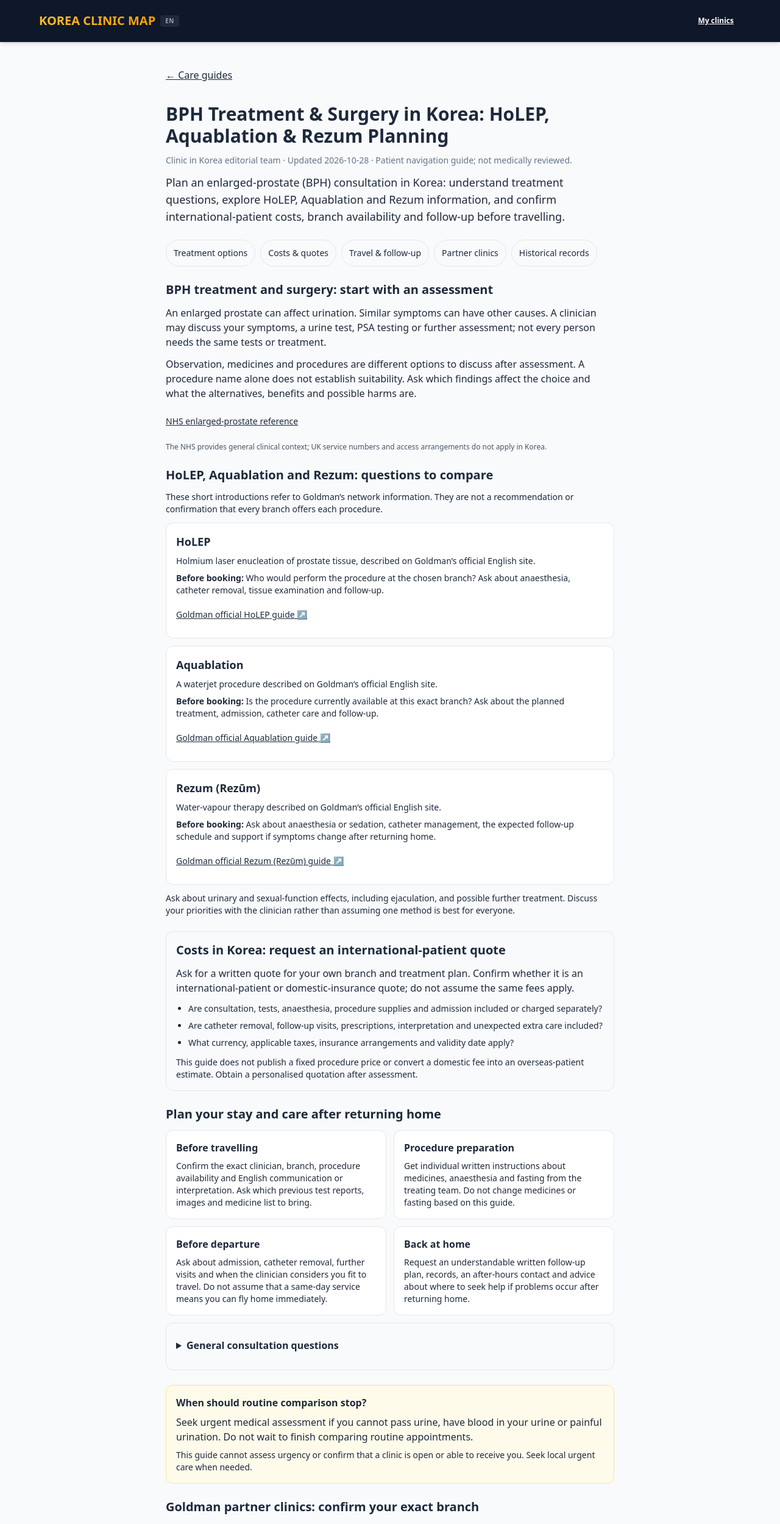
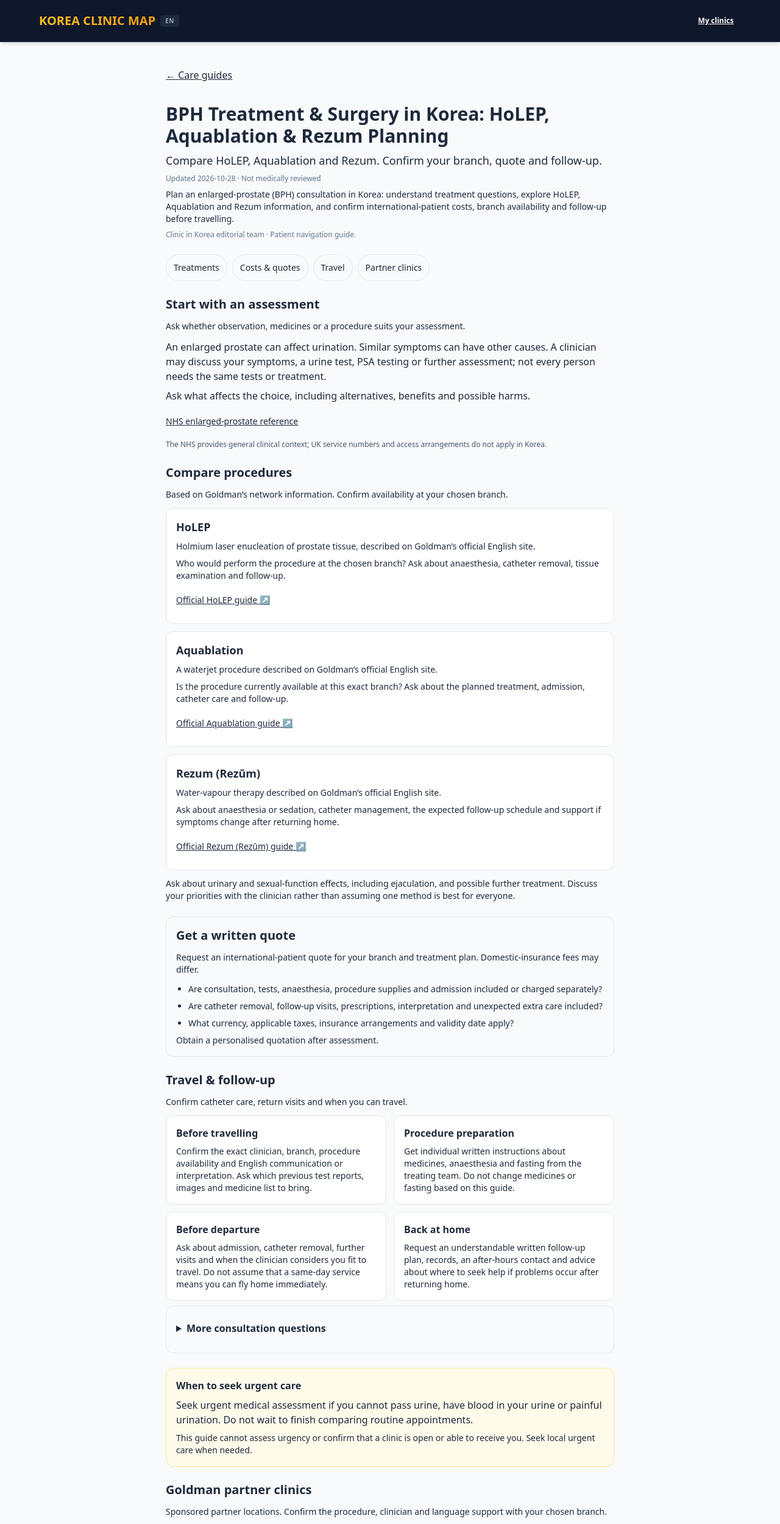
Before and after one commit to gipyeong96/clinic-in-korea-map, a Next.js app: page /guides/urology-care/bph in a window 1280 px wide. Shown: the top 2499 px of the page at 61% size. Built offline with nearby package versions, Linux system fonts and the light colour scheme.

Commit message:
Make BPH guide concise on mobile (#73)
Co-authored-by: Codex <codex@openai.com>

```diff
--- a/components/BphPlanningGuide.tsx
+++ b/components/BphPlanningGuide.tsx
@@ -1,5 +1,6 @@
 import Link from 'next/link';
 import PartnerClinicCards from '@/components/PartnerClinicCards';
+import MobileCardDetails from '@/components/MobileCardDetails';
 import {bphGuidePath,bphGuideUpdated,bphProcedures} from '@/lib/bph-navigation';
 import {conditionAreas,conditionPath} from '@/lib/condition-search';
 import {conditionMatches} from '@/lib/condition-pages';
@@ -8,23 +9,23 @@ import {goldmanBranches} from '@/lib/goldman';
 import {SITE_URL,serializeJsonLd} from '@/lib/site';
 type Guide={title:string;intro:string;clinical:string;urgent:string;partnerDescription:string;partnerQuestion:string;questions:readonly (readonly [string,string])[]};
 export default function BphPlanningGuide({guide:g}:{guide:Guide}){
- return <article className="max-w-3xl mx-auto px-4 py-8 space-y-6 break-words">
+ return <article className="max-w-3xl mx-auto px-4 py-5 sm:py-8 space-y-5 sm:space-y-6 break-words">
   <Link href="/guides" className="inline-flex min-h-11 items-center underline">← Care guides</Link>
-  <header className="space-y-3"><h1 className="text-3xl font-bold">{g.title}</h1><p className="text-sm text-slate-500">Clinic in Korea editorial team · Updated {bphGuideUpdated} · Patient navigation guide; not medically reviewed.</p><p className="text-lg">{g.intro}</p></header>
-  <nav aria-label="BPH guide sections" className="flex flex-wrap gap-2 text-sm">{[['treatment-options','Treatment options'],['costs-and-quotes','Costs & quotes'],['travel-and-follow-up','Travel & follow-up'],['partner-clinics','Partner clinics'],['historical-records','Historical records']].map(([id,label])=><a key={id} href={'#'+id} className="min-h-11 inline-flex items-center rounded-full border px-3 py-2">{label}</a>)}</nav>
-  <section id="treatment-options" className="scroll-mt-24 space-y-3"><h2 className="text-xl font-bold">BPH treatment and surgery: start with an assessment</h2><p>{g.clinical}</p><p>Observation, medicines and procedures are different options to discuss after assessment. A procedure name alone does not establish suitability. Ask which findings affect the choice and what the alternatives, benefits and possible harms are.</p><a className="inline-flex min-h-11 items-center underline text-sm" href="https://www.nhs.uk/conditions/enlarged-prostate/">NHS enlarged-prostate reference</a><p className="text-xs text-slate-600">The NHS provides general clinical context; UK service numbers and access arrangements do not apply in Korea.</p></section>
-  <section className="space-y-3" aria-label="BPH procedure planning"><h2 className="text-xl font-bold">HoLEP, Aquablation and Rezum: questions to compare</h2><p className="text-sm">These short introductions refer to Goldman’s network information. They are not a recommendation or confirmation that every branch offers each procedure.</p><div className="space-y-3">{bphProcedures.map(p=><section key={p.slug} id={'procedure-'+p.slug} className="scroll-mt-24 rounded-xl border bg-white p-4 space-y-2"><h3 className="text-lg font-bold">{p.name}</h3><p className="text-sm">{p.summary}</p><p className="text-sm"><strong>Before booking: </strong>{p.question}</p><a className="inline-flex min-h-11 items-center underline text-sm" href={p.official} target="_blank" rel="sponsored noopener noreferrer">Goldman official {p.name} guide ↗</a></section>)}</div><p className="text-sm">Ask about urinary and sexual-function effects, including ejaculation, and possible further treatment. Discuss your priorities with the clinician rather than assuming one method is best for everyone.</p></section>
-  <section id="costs-and-quotes" className="scroll-mt-24 rounded-xl border bg-slate-50 p-4 space-y-3"><h2 className="text-xl font-bold">Costs in Korea: request an international-patient quote</h2><p>Ask for a written quote for your own branch and treatment plan. Confirm whether it is an international-patient or domestic-insurance quote; do not assume the same fees apply.</p><ul className="list-disc pl-5 space-y-2 text-sm"><li>Are consultation, tests, anaesthesia, procedure supplies and admission included or charged separately?</li><li>Are catheter removal, follow-up visits, prescriptions, interpretation and unexpected extra care included?</li><li>What currency, applicable taxes, insurance arrangements and validity date apply?</li></ul><p className="text-sm">This guide does not publish a fixed procedure price or convert a domestic fee into an overseas-patient estimate. Obtain a personalised quotation after assessment.</p></section>
-  <section id="travel-and-follow-up" className="scroll-mt-24 space-y-3"><h2 className="text-xl font-bold">Plan your stay and care after returning home</h2><div className="grid sm:grid-cols-2 gap-3">{[
+  <header className="space-y-2"><h1 className="text-2xl sm:text-3xl font-bold"><span className="sm:hidden">BPH treatment in Korea</span><span className="hidden sm:inline">{g.title}</span></h1><p className="text-sm sm:text-lg">Compare HoLEP, Aquablation and Rezum. Confirm your branch, quote and follow-up.</p><p className="text-xs text-slate-500">Updated {bphGuideUpdated} · Not medically reviewed</p><MobileCardDetails label="About this guide"><p className="text-sm">{g.intro}</p><p className="text-xs text-slate-500">Clinic in Korea editorial team · Patient navigation guide.</p></MobileCardDetails></header>
+  <nav aria-label="BPH guide sections" className="flex flex-wrap gap-2 text-sm">{[['treatment-options','Treatments'],['costs-and-quotes','Costs & quotes'],['travel-and-follow-up','Travel'],['partner-clinics','Partner clinics']].map(([id,label])=><a key={id} href={'#'+id} className="min-h-11 inline-flex items-center rounded-full border px-3 py-2">{label}</a>)}</nav>
+  <section id="treatment-options" className="scroll-mt-24 space-y-3"><h2 className="text-lg sm:text-xl font-bold">Start with an assessment</h2><p className="text-sm">Ask whether observation, medicines or a procedure suits your assessment.</p><MobileCardDetails label="Assessment & treatment options"><p>{g.clinical}</p><p>Ask what affects the choice, including alternatives, benefits and possible harms.</p><a className="inline-flex min-h-11 items-center underline text-sm" href="https://www.nhs.uk/conditions/enlarged-prostate/">NHS enlarged-prostate reference</a><p className="text-xs text-slate-600">The NHS provides general clinical context; UK service numbers and access arrangements do not apply in Korea.</p></MobileCardDetails></section>
+  <section className="space-y-3" aria-label="BPH procedure planning"><h2 className="text-xl font-bold">Compare procedures</h2><p className="text-sm">Based on Goldman’s network information. Confirm availability at your chosen branch.</p><div className="space-y-3">{bphProcedures.map(p=><section key={p.slug} id={'procedure-'+p.slug} className="scroll-mt-24 rounded-xl border bg-white p-4 space-y-2"><h3 className="text-lg font-bold">{p.name}</h3><p className="text-sm">{p.summary}</p><MobileCardDetails label="Questions before booking"><p className="text-sm">{p.question}</p></MobileCardDetails><a className="inline-flex min-h-11 items-center underline text-sm" href={p.official} target="_blank" rel="sponsored noopener noreferrer">Official {p.name} guide ↗</a></section>)}</div><p className="text-sm">Ask about urinary and sexual-function effects, including ejaculation, and possible further treatment. Discuss your priorities with the clinician rather than assuming one method is best for everyone.</p></section>
+  <section id="costs-and-quotes" className="scroll-mt-24 rounded-xl border bg-slate-50 p-4 space-y-3"><h2 className="text-xl font-bold">Get a written quote</h2><p className="text-sm">Request an international-patient quote for your branch and treatment plan. Domestic-insurance fees may differ.</p><MobileCardDetails label="What should the quote include?"><ul className="list-disc pl-5 space-y-2 text-sm"><li>Are consultation, tests, anaesthesia, procedure supplies and admission included or charged separately?</li><li>Are catheter removal, follow-up visits, prescriptions, interpretation and unexpected extra care included?</li><li>What currency, applicable taxes, insurance arrangements and validity date apply?</li></ul><p className="text-sm">Obtain a personalised quotation after assessment.</p></MobileCardDetails></section>
+  <section id="travel-and-follow-up" className="scroll-mt-24 space-y-3"><h2 className="text-lg sm:text-xl font-bold">Travel & follow-up</h2><p className="text-sm">Confirm catheter care, return visits and when you can travel.</p><MobileCardDetails label="Travel preparation checklist"><div className="grid sm:grid-cols-2 gap-3">{[
    ['Before travelling','Confirm the exact clinician, branch, procedure availability and English communication or interpretation. Ask which previous test reports, images and medicine list to bring.'],
    ['Procedure preparation','Get individual written instructions about medicines, anaesthesia and fasting from the treating team. Do not change medicines or fasting based on this guide.'],
    ['Before departure','Ask about admission, catheter removal, further visits and when the clinician considers you fit to travel. Do not assume that a same-day service means you can fly home immediately.'],
    ['Back at home','Request an understandable written follow-up plan, records, an after-hours contact and advice about where to seek help if problems occur after returning home.'],
-  ].map(([title,text])=><section key={title} className="rounded-xl border bg-white p-4 space-y-2"><h3 className="font-bold">{title}</h3><p className="text-sm">{text}</p></section>)}</div><details className="rounded-xl border p-4"><summary className="min-h-11 cursor-pointer py-2 font-semibold">General consultation questions</summary><dl className="space-y-3 pt-2">{g.questions.map(([topic,text])=><div key={topic}><dt className="font-semibold">{topic}</dt><dd className="text-sm">{text}</dd></div>)}</dl></details></section>
-  <aside className="rounded-xl border border-amber-200 bg-amber-50 p-4 space-y-2"><h2 className="font-bold">When should routine comparison stop?</h2><p>{g.urgent}</p><p className="text-sm">This guide cannot assess urgency or confirm that a clinic is open or able to receive you. Seek local urgent care when needed.</p></aside>
-  <section id="partner-clinics" className="scroll-mt-24 space-y-3"><h2 className="text-xl font-bold">Goldman partner clinics: confirm your exact branch</h2><p className="text-sm">Clinic in Korea has a consulting relationship with Goldman. The cards below identify partner locations, not a list of verified HoLEP, Aquablation or Rezum providers. Confirm current procedure, clinician, equipment, admission and language arrangements with the chosen branch.</p><PartnerClinicCards ids={goldmanBranches.map(b=>b.id)}/><details className="rounded-xl border p-4"><summary className="min-h-11 cursor-pointer py-2 font-semibold">Questions inspired by Goldman’s English site</summary><p className="text-sm">{g.partnerDescription}</p><blockquote className="border-l-2 pl-3 my-3 text-sm">“{g.partnerQuestion}”</blockquote><a className="inline-flex min-h-11 items-center underline" href="https://www.gold-man.com/ennew/prostate/bph" rel="sponsored">Goldman official BPH information</a></details></section>
+  ].map(([title,text])=><section key={title} className="rounded-xl border bg-white p-4 space-y-2"><h3 className="font-bold">{title}</h3><p className="text-sm">{text}</p></section>)}</div><details className="rounded-xl border p-4"><summary className="min-h-11 cursor-pointer py-2 font-semibold">More consultation questions</summary><dl className="space-y-3 pt-2">{g.questions.map(([topic,text])=><div key={topic}><dt className="font-semibold">{topic}</dt><dd className="text-sm">{text}</dd></div>)}</dl></details></MobileCardDetails></section>
+  <aside className="rounded-xl border border-amber-200 bg-amber-50 p-4 space-y-2"><h2 className="font-bold">When to seek urgent care</h2><p>{g.urgent}</p><p className="text-sm">This guide cannot assess urgency or confirm that a clinic is open or able to receive you. Seek local urgent care when needed.</p></aside>
+  <section id="partner-clinics" className="scroll-mt-24 space-y-3"><h2 className="text-xl font-bold">Goldman partner clinics</h2><p className="text-sm">Sponsored partner locations. Confirm the procedure, clinician and language support with your chosen branch.</p><PartnerClinicCards ids={goldmanBranches.map(b=>b.id)}/><details className="rounded-xl border p-4"><summary className="min-h-11 cursor-pointer py-2 font-semibold">Questions inspired by Goldman’s English site</summary><p className="text-sm">{g.partnerDescription}</p><blockquote className="border-l-2 pl-3 my-3 text-sm">“{g.partnerQuestion}”</blockquote><a className="inline-flex min-h-11 items-center underline" href="https://www.gold-man.com/ennew/prostate/bph" rel="sponsored">Goldman official BPH information</a></details></section>
   <section className="space-y-3"><h2 className="text-xl font-bold">Find a clinic location</h2><p className="text-sm">Directory searches match reported departments and location, not availability of a particular procedure. Matching Goldman partners appear first as disclosed commercial placement; this is not a clinical quality ranking.</p><nav aria-label="BPH clinic location searches" className="grid sm:grid-cols-2 gap-2">{[['gangnam','Gangnam area'],['seoul-station','Seoul Station'],['jamsil-station','Jamsil Station area'],['incheon','Incheon'],['dongtan','Dongtan']].map(([slug,label])=><Link key={slug} className="min-h-11 flex items-center rounded-lg border px-3 py-2 underline" href={'/clinics/urology/'+slug}>{label} urology clinics</Link>)}</nav><Link className="inline-flex min-h-11 items-center underline" href="/nearby?department=urology">Find urology clinics near me</Link><p className="text-xs text-slate-600">Nearby search asks permission before using your location. You can search by station without sharing it.</p></section>
-  <details id="historical-records" className="scroll-mt-24 rounded-xl border p-4"><summary className="min-h-11 cursor-pointer py-2 font-semibold">Historical BPH records in Gangnam and Jamsil</summary><p className="text-sm py-2">Historical HIRA condition records do not identify current treatments, equipment or procedure availability. Existing cohort, dates, records and comparison pages are retained.</p><nav aria-label="Compare condition records by area" className="grid sm:grid-cols-2 gap-3">{conditionAreas.map(a=><Link key={a.slug} href={conditionPath('bph',a.slug)} className="rounded-lg border p-3"><strong className="block">Enlarged prostate (BPH) · {a.name}</strong><span className="block text-sm">{conditionMatches('bph',a.slug).length} verified historical records · {a.scope}</span><span className="inline-flex min-h-11 items-center underline">View source dates and profiles →</span></Link>)}</nav></details>
+  <details id="historical-records" className="scroll-mt-24 rounded-xl border p-4"><summary className="min-h-11 cursor-pointer py-2 font-semibold">Historical BPH records in Gangnam and Jamsil</summary><p className="text-sm py-2">Historical HIRA condition records do not identify current treatments, equipment or procedure availability.</p><nav aria-label="Compare condition records by area" className="grid sm:grid-cols-2 gap-3">{conditionAreas.map(a=><Link key={a.slug} href={conditionPath('bph',a.slug)} className="rounded-lg border p-3"><strong className="block">Enlarged prostate (BPH) · {a.name}</strong><span className="block text-sm">{conditionMatches('bph',a.slug).length} verified historical records · {a.scope}</span><span className="inline-flex min-h-11 items-center underline">View source dates and profiles →</span></Link>)}</nav></details>
   <footer className="border-t pt-4 space-y-3 text-sm text-slate-600"><h2 className="font-bold">Sources and scope</h2><ul className="list-disc pl-5 space-y-2"><li><a className="underline" href="https://www.nhs.uk/conditions/enlarged-prostate/">NHS enlarged-prostate reference</a> — independent general clinical context.</li><li><a className="underline" href="https://www.gold-man.com/ennew/prostate/bph">Goldman BPH information</a>, the procedure guides linked above and <a className="underline" href="https://www.gold-man.com/ennew/support/location">official branch directory</a> — partner-published information, not independently verified branch capabilities.</li><li><a className="underline" href={conditionSource}>HIRA hospital treatment information</a> — historical top-five condition records; source dates and checked coverage remain on each comparison page.</li></ul><p>Public sources checked {bphGuideUpdated}. Questions are editorial preparation, not a diagnosis, treatment recommendation, quotation or medical clearance for travel.</p><Link href="/conditions" className="inline-flex min-h-11 items-center underline">Browse all condition comparisons</Link></footer>
   <script type="application/ld+json" dangerouslySetInnerHTML={{__html:serializeJsonLd({'@context':'https://schema.org','@type':'Article',headline:g.title,description:g.intro,author:{'@type':'Organization',name:'Clinic in Korea editorial team'},dateModified:bphGuideUpdated,mainEntityOfPage:`${SITE_URL}${bphGuidePath}`})}}/>
  </article>;
```
